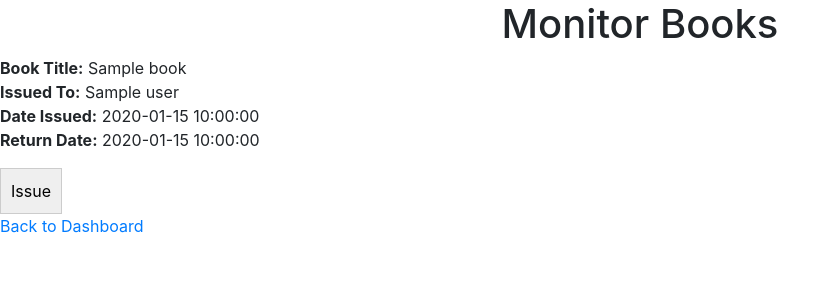
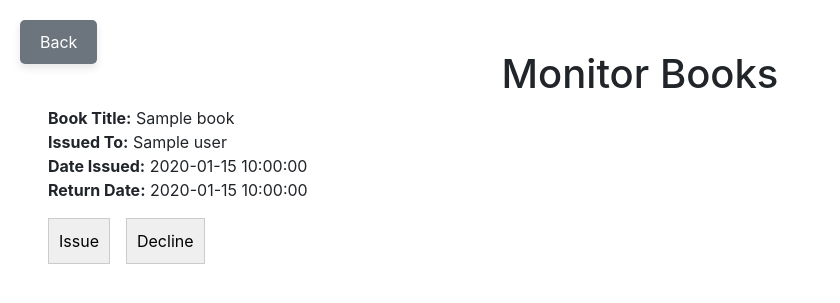
Before and after one commit to Umang7198/E-library, a Python web app: template templates/monitor_books.html in a window 1280 px wide. Shown: the top 303 px of the page, without its empty margins (0-840 px from the left). Run offline with Jinja, Linux system fonts and the light colour scheme; the template is opened without the code that fills it: most values are stand-ins (such as "Sample title", 1, 10 or a date in 2020); some libraries are stand-ins or nearby versions.

Commit message:
decline functionality added for librarian

```diff
--- a/app.py
+++ b/app.py
@@ -37,4 +37,4 @@
     with app.app_context():
         db.create_all()
         add_librarians()
-    app.run(host='0.0.0.0')
+    app.run(debug=True)
--- a/templates/monitor_books.html
+++ b/templates/monitor_books.html
@@ -3,30 +3,39 @@
 <head>
     <link rel="stylesheet" href="{{ url_for('static', filename='css/styles.css') }}">
     <link rel="stylesheet" href="https://stackpath.bootstrapcdn.com/bootstrap/4.3.1/css/bootstrap.min.css">
-
+    <style>
+        .content-container {
+            margin-top: 50px; /* Adjust this value as needed */
+        }
+    </style>
     <title>Monitor Books</title>
 </head>
 <body>
-<div>
+<div class="content-container">
     <h1>Monitor Books</h1>
     <div>
         {% for issue in issues %}
-            <div >
+            <div class="ml-5">
                 <p>
                     <strong>Book Title:</strong> {{ issue.book.title }}<br>
                     <strong>Issued To:</strong> {{ issue.user.name }}<br>
                     <strong>Date Issued:</strong> {{ issue.date_issued }}<br>
                     <strong>Return Date:</strong> {{ issue.return_date }}
                 </p>
-                <form action="{{ url_for('issue_book_to_user', issue_id=issue.id) }}" method="post">
+                <div class="d-flex">
+                <form action="{{ url_for('issue_book_to_user', issue_id=issue.id) }}" method="post" class="mr-3">
                     <button type="submit">Issue</button>
                 </form>
+                <form action="{{ url_for('decline_book_request', issue_id=issue.id) }}" method="post">
+                    <button type="submit">Decline</button>
+                </form>
+            </div>
             </div>
         {% else %}
             <p>No pending requests.</p>
         {% endfor %}
     </div>
-    <a href="{{ url_for('librarian_dashboard') }}">Back to Dashboard</a>
+    <button onclick="window.location.href='{{ url_for('librarian_dashboard') }}';" class="back-button">Back</button>
 </div>
 
 </body>
```
Also changed, not shown: migrations/routes.py (+18 -0 lines), instance/database.db.
